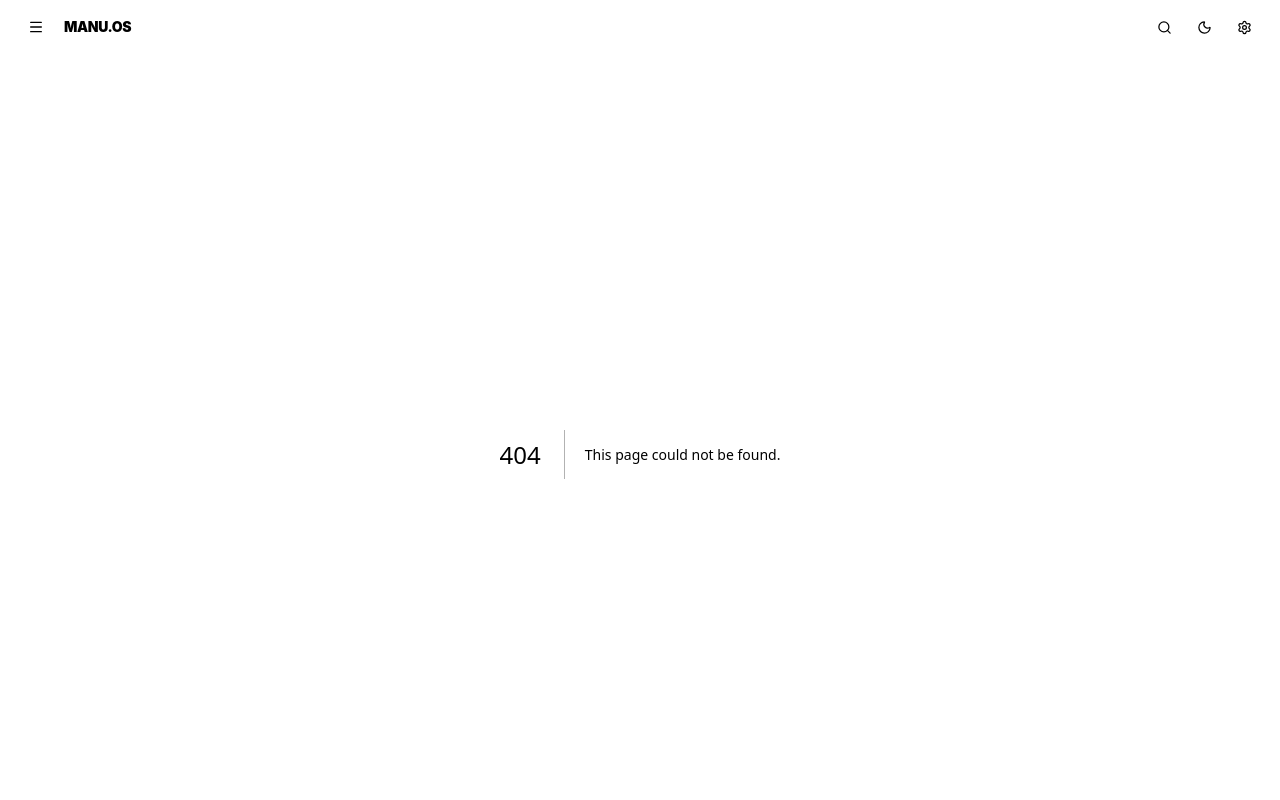
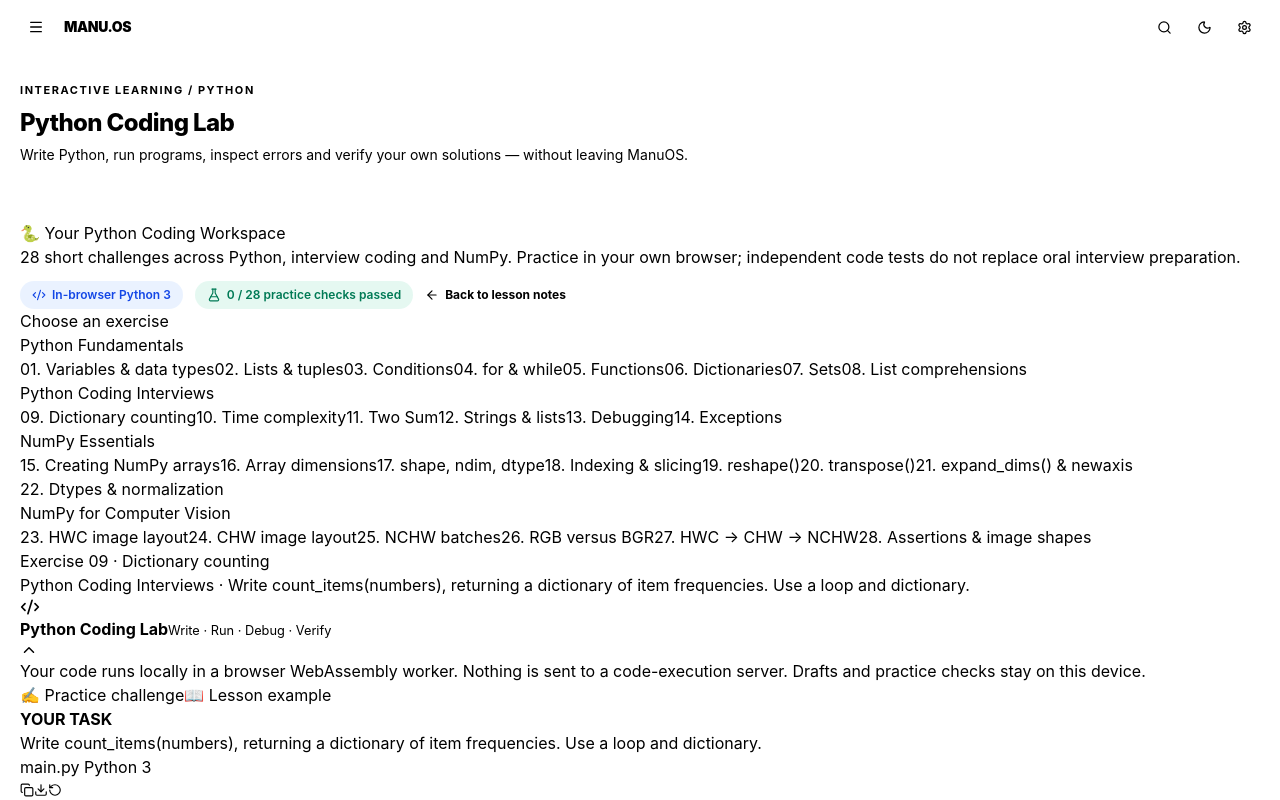
Before and after one commit to manideepreddyyanala4-svg/MANU-LEARNING_OS, a Next.js app: page /python-lab in a window 1280 px wide. Before the commit this address had no page. Shown: the top 800 px of the page. Built offline with nearby package versions, Linux system fonts and the light colour scheme.

Commit message:
Add full Python Coding Lab page with all 28 exercises and local progress dashboard

```diff
--- /dev/null
+++ b/app/python-lab/page.tsx
@@ -0,0 +1,100 @@
+'use client';
+
+import Link from 'next/link';
+import { useEffect, useState } from 'react';
+import { ArrowLeft, CheckCircle2, Code2, FlaskConical } from 'lucide-react';
+import { PYTHON_CHALLENGES, PYTHON_LESSON_PAGES } from '@/lib/python-challenges';
+import { PythonLessonLab } from '@/components/python-lesson-lab';
+import { Page } from '@/components/ui';
+
+const LESSON_NAMES = [
+  'Variables & data types', 'Lists & tuples', 'Conditions', 'for & while',
+  'Functions', 'Dictionaries', 'Sets', 'List comprehensions',
+  'Dictionary counting', 'Time complexity', 'Two Sum', 'Strings & lists',
+  'Debugging', 'Exceptions', 'Creating NumPy arrays', 'Array dimensions',
+  'shape, ndim, dtype', 'Indexing & slicing', 'reshape()', 'transpose()',
+  'expand_dims() & newaxis', 'Dtypes & normalization',
+  'HWC image layout', 'CHW image layout', 'NCHW batches',
+  'RGB versus BGR', 'HWC → CHW → NCHW', 'Assertions & image shapes',
+] as const;
+
+function idFor(number: number): string {
+  return String(number).padStart(2, '0');
+}
+function titleFor(number: number) {
+  return LESSON_NAMES[number - 1] || 'Python practice';
+}
+
+export default function PythonLabPage() {
+  const [selected, setSelected] = useState('09');
+  const [passed, setPassed] = useState<string[]>([]);
+  const [mounted, setMounted] = useState(false);
+
+  useEffect(() => {
+    const load = () => {
+      const result: string[] = [];
+      for (let n = 1; n <= 28; n++) {
+        const id = idFor(n);
+        try {
+          if (localStorage.getItem('manuos:python-practice-pass:v1:' + id) === 'passed') result.push(id);
+        } catch { /* private browsing */ }
+      }
+      setPassed(result);
+    };
+    const timer = window.setTimeout(() => { setMounted(true); load(); }, 0);
+    window.addEventListener('manuos:python-test-passed', load);
+    return () => { window.clearTimeout(timer); window.removeEventListener('manuos:python-test-passed', load); };
+  }, []);
+
+  const challenge = PYTHON_CHALLENGES[selected];
+  const group = PYTHON_LESSON_PAGES.find((item) =>
+    Number(selected) >= item.start && Number(selected) <= item.end
+  );
+
+  return (
+    <Page eyebrow="Interactive Learning / Python" title="Python Coding Lab"
+      subtitle="Write Python, run programs, inspect errors and verify your own solutions — without leaving ManuOS.">
+      <div className="python-lab-page">
+        <div className="python-lab-page-header">
+          <h1>🐍 Your Python Coding Workspace</h1>
+          <p>28 short challenges across Python, interview coding and NumPy. Practice in your own browser; independent code tests do not replace oral interview preparation.</p>
+          <div className="mt-3 flex flex-wrap items-center gap-3 text-xs font-semibold">
+            <span className="inline-flex items-center gap-1.5 rounded-full bg-blue-500/10 px-3 py-1.5 text-blue-700 dark:text-blue-300"><Code2 size={14}/> In-browser Python 3</span>
+            <span className="inline-flex items-center gap-1.5 rounded-full bg-emerald-500/10 px-3 py-1.5 text-emerald-700 dark:text-emerald-300"><FlaskConical size={14}/> {mounted ? passed.length : '–'} / 28 practice checks passed</span>
+            <Link href="/learning/python-a0e156aa" className="inline-flex items-center gap-1.5 font-bold text-[var(--accent)] hover:underline"><ArrowLeft size={14}/> Back to lesson notes</Link>
+          </div>
+        </div>
+        <div className="python-lab-page-grid">
+          <aside className="python-lab-sidebar" aria-label="Choose a Python lesson">
+            <div className="python-lab-sidebar-title">Choose an exercise</div>
+            {PYTHON_LESSON_PAGES.map((section) => (
+              <div className="python-lab-sidebar-group" key={section.slug}>
+                <div className="python-lab-sidebar-group-label">{section.title}</div>
+                {Array.from({ length: section.end - section.start + 1 }, (_, offset) => section.start + offset).map((number) => {
+                  const lessonId = idFor(number);
+                  return (
+                    <button type="button" key={lessonId} className={selected === lessonId ? 'active' : ''}
+                      aria-current={selected === lessonId ? 'true' : undefined}
+                      onClick={() => setSelected(lessonId)}>
+                      <span><span className="python-lab-sidebar-num">{lessonId}.</span> {titleFor(number)}</span>
+                      {passed.includes(lessonId) && <CheckCircle2 size={15} className="text-emerald-500 shrink-0" />}
+                    </button>
+                  );
+                })}
+              </div>
+            ))}
+          </aside>
+          <main className="python-lab-workspace">
+            <h2 className="python-lab-workspace-heading">Exercise {selected} · {titleFor(Number(selected))}</h2>
+            <p className="python-lab-workspace-subtitle">{group?.title} · {challenge?.prompt}</p>
+            <PythonLessonLab key={selected} lessonId={selected} defaultOpen />
+            <div className="mt-4 text-sm text-[var(--muted)]">
+              <strong className="text-[var(--fg)]">Study rule:</strong> Use Run to debug. Use Check solution to test.
+              A pass here means your code handles the listed checks; finish the interview question in your notes before marking ManuOS as mastered.
+            </div>
+          </main>
+        </div>
+      </div>
+    </Page>
+  );
+}
```
